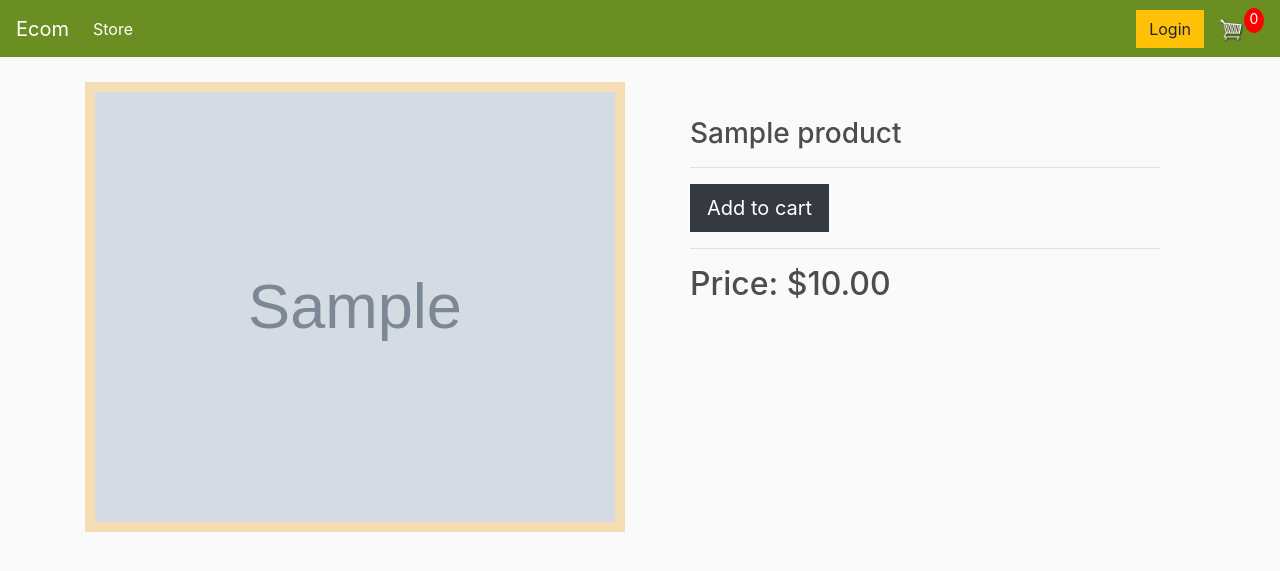
After one commit to MaksSemenko/ecom_project, a Django app: page /product/1/ in a window 1280 px wide. The commit adds this page. Shown: the top 571 px of the page. Run offline with Django 4.2, Linux system fonts and the light colour scheme; tables that the repository leaves empty hold one stand-in row (values such as "Sample post"); grey boxes marked "Sample" are stand-in pictures; some libraries are stand-ins or nearby versions.

Commit message:
add single product view

```diff
--- a/static/css/main.css
+++ b/static/css/main.css
@@ -97,3 +97,8 @@ h1,h2,h3,h4,h5,h6{
 .hidden{
 	display: none!important;
 }
+
+.resize {
+    width: 100%;
+    height: 450px;
+}
--- /dev/null
+++ b/store/templates/store/product.html
@@ -0,0 +1,21 @@
+{% extends 'store/main.html' %}
+{% load static %}
+{% block content %}
+
+<div class="row">
+	<div style="padding:15px" class="col-lg-6">
+		<img class="resize" style="border:10px solid wheat" src="{{product.imageURL}}">
+	</div>
+
+	<div style="padding:50px" class="col-lg-6">
+
+		<h3>{{product.name}}</h3>
+		<hr>
+        <button data-product={{ product.id }} data-action="add" class="btn btn-lg
+                btn-dark btn-group-lg add-btn update-cart">Add to cart</button>
+        <hr>
+		<h2>Price: ${{product.price}}</h2>
+	</div>
+</div>
+
+{% endblock content %}
--- a/store/templates/store/store.html
+++ b/store/templates/store/store.html
@@ -10,7 +10,7 @@
                 <hr>
                 <button data-product={{ product.id }} data-action="add" class="btn
                 btn-outline-secondary add-btn update-cart">Add to cart</button>
-                <a class="btn btn-outline-success" href="#">View</a>
+                <a class="btn btn-outline-success" href="{% url 'product' product.id %}">View</a>
                 <h4 style="display: inline-block; float: right">
                     ${{ product.price|floatformat:2}}</h4>
             </div>
--- a/store/urls.py
+++ b/store/urls.py
@@ -6,6 +6,7 @@ urlpatterns = [
     path('', views.store, name="store"),
     path('cart/', views.cart, name="cart"),
     path('checkout/', views.checkout, name="checkout"),
+    path('product/<str:pk>/', views.product_view, name="product"),
     path('update_item/', views.updateItem, name="update_item"),
     path('process_order/', views.processOrder, name="process_order"),
 ]
--- a/store/views.py
+++ b/store/views.py
@@ -11,7 +11,6 @@ from . utils import cartData, guestOrder
 def store(request):
     data = cartData(request)
     cartItems = data['cartItems']
-
     products = Product.objects.all()
     context = {'products': products, 'cartItems': cartItems}
     return render(request, 'store/store.html', context)
@@ -22,7 +21,6 @@ def cart(request):
     cartItems = data['cartItems']
     order = data['order']
     items = data['items']
-
     context = {'items': items, 'order': order, 'cartItems': cartItems}
     return render(request, 'store/cart.html', context)
 
@@ -35,6 +33,15 @@ def checkout(request):
 
     context = {'items': items, 'order': order, 'cartItems': cartItems}
     return render(request, 'store/checkout.html', context)
+
+
+def product_view(request, pk):
+    data = cartData(request)
+    product = Product.objects.get(id=pk)
+    order = data['order']
+    cartItems = data['cartItems']
+    context = {'product': product, 'order': order, 'cartItems': cartItems}
+    return render(request, 'store/product.html', context)
 
 
 def updateItem(request):
```
